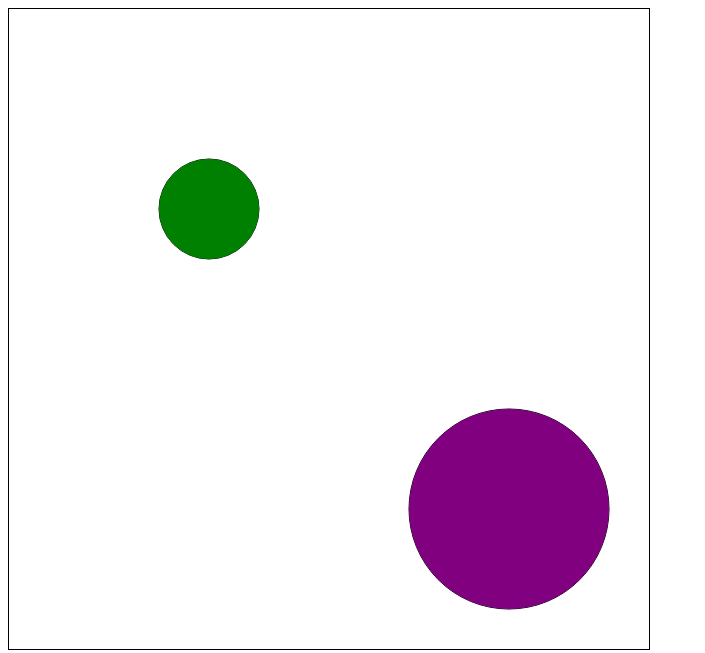
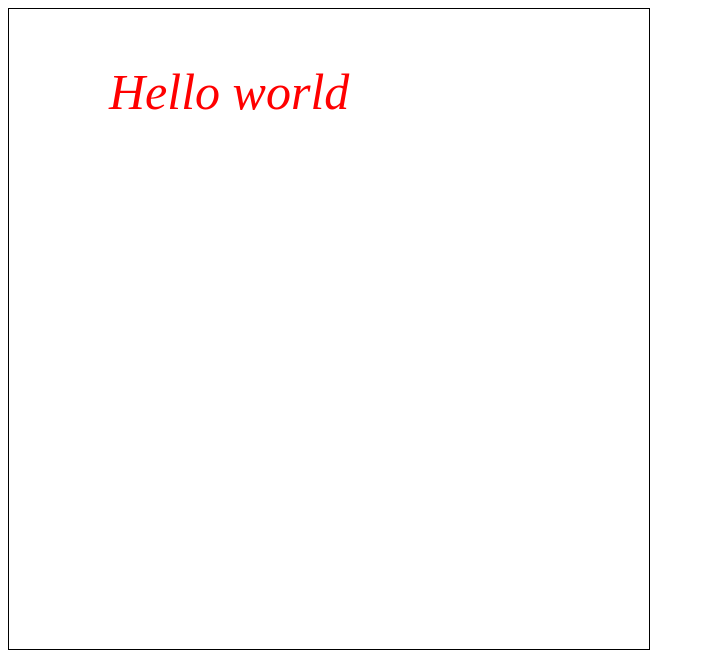
Before and after one commit to jegj/canvas-esperiments, a plain HTML site: page basics/index.html in a window 1280 px wide. Shown: the whole page, without its empty margins (0-705 px from the left). Drawn offline with Linux system fonts and the light colour scheme.

Commit message:
chore(basics): add text.js file

```diff
--- a/basics/index.html
+++ b/basics/index.html
@@ -12,6 +12,7 @@
     Not Supported :(
   </canvas>
   <!-- <script src="basic.js"></script> -->
-  <script src="circle.js"></script>
+  <!-- <script src="circle.js"></script> -->
+  <script src="text.js"></script>
 </body>
 </html>
--- /dev/null
+++ b/basics/text.js
@@ -0,0 +1,8 @@
+const canvas = document.getElementsByTagName('canvas')[0];
+const ctx = canvas.getContext('2d');
+
+const str = "Hello world"
+
+ctx.font = 'italic 50px Comic';
+ctx.fillStyle = 'red';
+ctx.fillText(str, 100, 100)
```
